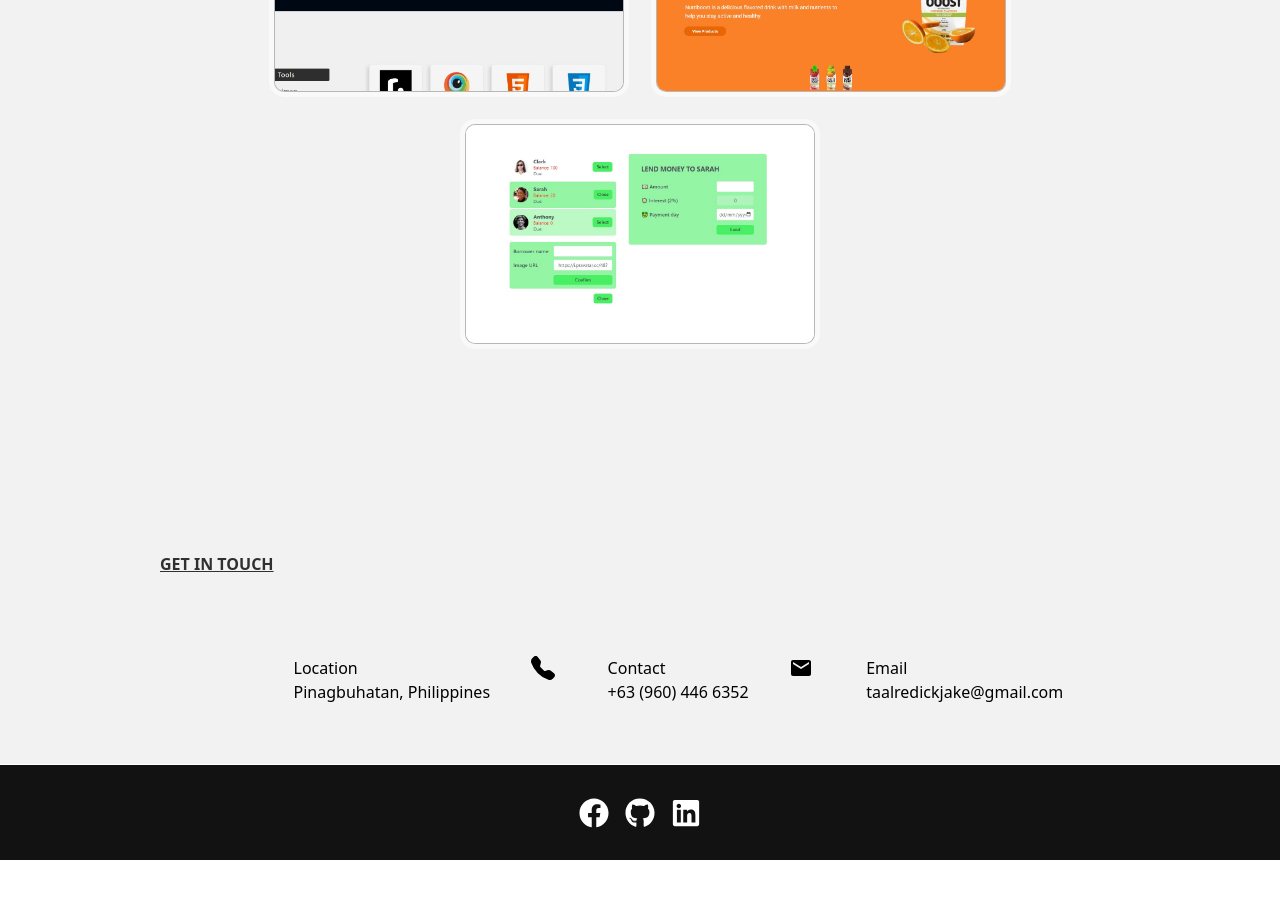
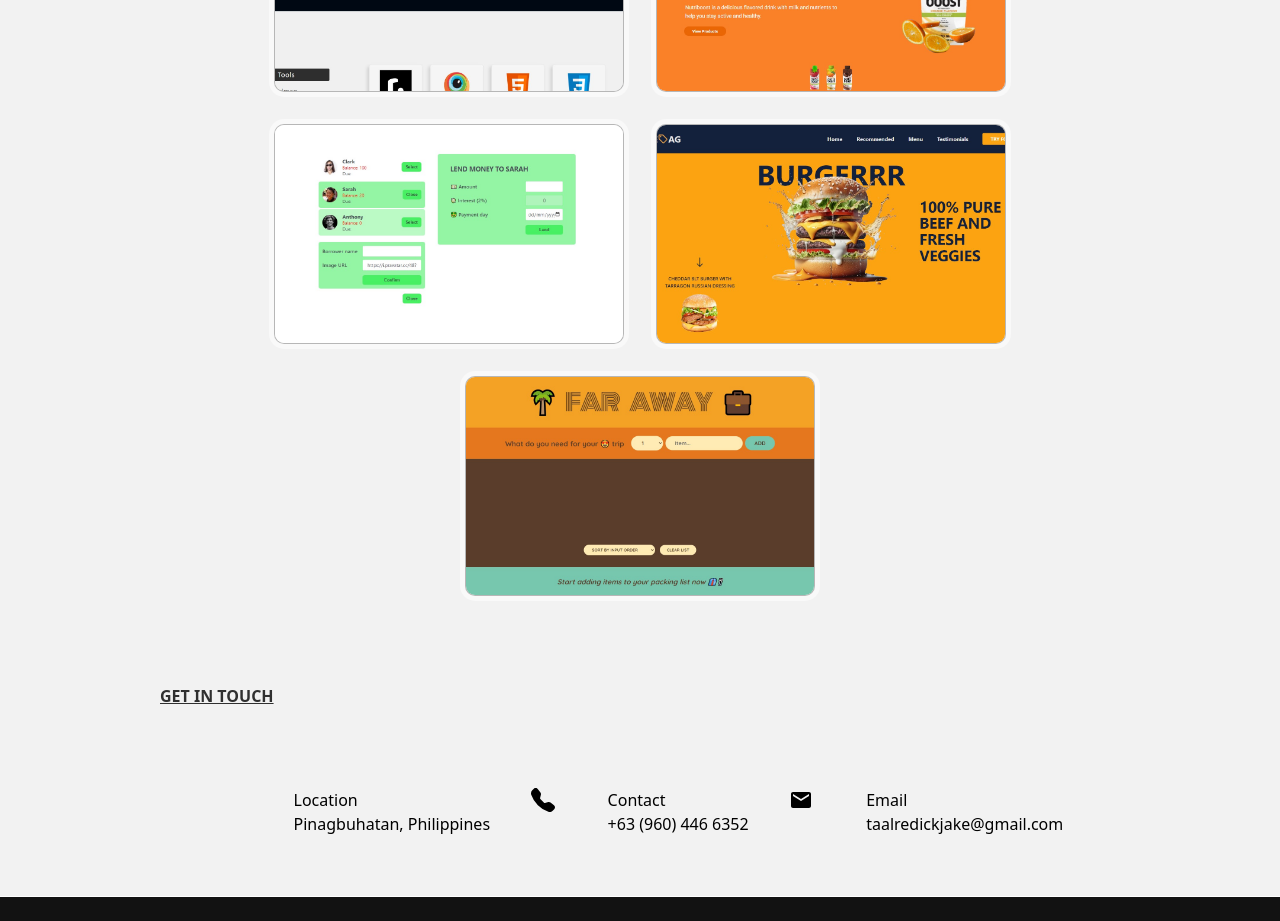
Before and after one commit to AkanoDev/portfolio, a React (Create React App) app: page / in a window 1280 px wide. Shown: the part 1940-2861 px from the top of the page. Before the commit the page ends 2800 px from the top, so only its background shows below. Built offline with nearby package versions, Linux system fonts and the light colour scheme; some icons are missing.

Commit message:
fourth commit

```diff
--- a/src/components/Projects.js
+++ b/src/components/Projects.js
@@ -3,10 +3,7 @@ import { projectdata } from "../data/projectdata";
 
 export default function Projects() {
   return (
-    <div
-      className="flex flex-col lg:h-screen h-auto lg:gap-32 gap-4 py-7"
-      id="project"
-    >
+    <div className="flex flex-col h-auto lg:gap-32 gap-4 py-7" id="project">
       <h2 className="text-md font-semibold uppercase text-lightest-black underline dark:text-white">
         Small Projects
       </h2>
--- a/src/data/projectdata.js
+++ b/src/data/projectdata.js
@@ -24,4 +24,20 @@ export const projectdata = [
     demo: "https://loantrackr.netlify.app",
     code: "https://github.com/AkanoDev/LendingTracker/blob/main/src/App.js",
   },
+  {
+    title: "TasteTag",
+    description: `User-friendly platform ensures a seamless and convenient ordering
+     experience, allowing you to indulge in gourmet burgers without leaving the comfort
+     of your home. `,
+    image: "./images/projectimg/tastetag.jpg",
+    demo: "https://tastetag.netlify.app",
+    code: "https://github.com/AkanoDev/taste-tag/blob/main/src/App.js",
+  },
+  {
+    title: "Far Away",
+    description: `A webapp designed for listing baggage for travel provides a convenient
+    platform for individuals to connect and share available luggage space with those in need.`,
+    image: "./images/projectimg/faraway.jpg",
+    code: "https://github.com/AkanoDev/TravelList/blob/main/src/App.js",
+  },
 ];
```
Also changed, not shown: public/images/projectimg/faraway.jpg (added), public/images/projectimg/tastetag.jpg (added).
